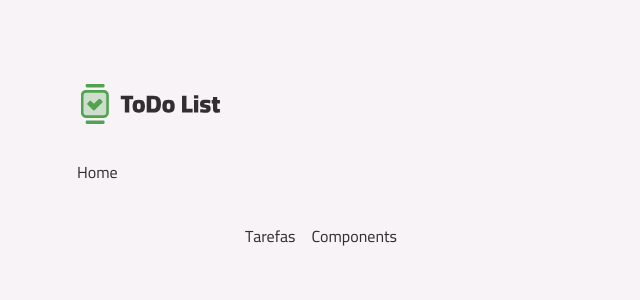
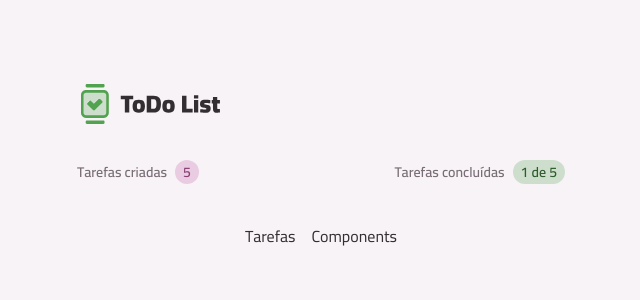
Before and after one commit to MuriloMorandi/react-todo, a React (Vite) app: page / in a window 1280 px wide. Shown: the top 300 px of the page, without its empty margins (319-959 px from the left). Built offline with nearby package versions, Linux system fonts and the light colour scheme.

Commit message:
WIP: Criado o componente Task Summary

```diff
--- /dev/null
+++ b/src/components/core/task-summary.tsx
@@ -0,0 +1,22 @@
+import { Badge } from "../ui/badge";
+import { Text } from "../ui/text";
+
+export function TaskSummary() {
+  return (
+    <>
+      <div className="flex items-center gap-2">
+        <Text variant="body-sm-bold" className="text-gray-300!">
+          Tarefas criadas
+        </Text>
+        <Badge variant="secondary">5</Badge>
+      </div>
+
+      <div className="flex items-center gap-2">
+        <Text variant="body-sm-bold" className="text-gray-300!">
+          Tarefas concluídas
+        </Text>
+        <Badge variant="primary">1 de 5</Badge>
+      </div>
+    </>
+  );
+}
--- a/src/components/ui/text.tsx
+++ b/src/components/ui/text.tsx
@@ -33,6 +33,6 @@
       className: textVariants({ variant, className }),
       ...props,
     },
-    children
+    children,
   );
 }
--- a/src/pages/page-home.tsx
+++ b/src/pages/page-home.tsx
@@ -1,10 +1,12 @@
+import { TaskSummary } from "../components/core/task-summary";
 import { Container } from "../components/ui/container";
-import { Text } from "../components/ui/text";
 
 export default function PageHome() {
   return (
-    <Container className="flex flex-col gap-4">
-      <Text variant={"body-md"}>Home</Text>
+    <Container as="article" className="space-y-3">
+      <header className="flex items-center justify-between">
+        <TaskSummary />
+      </header>
     </Container>
   );
 }
```
